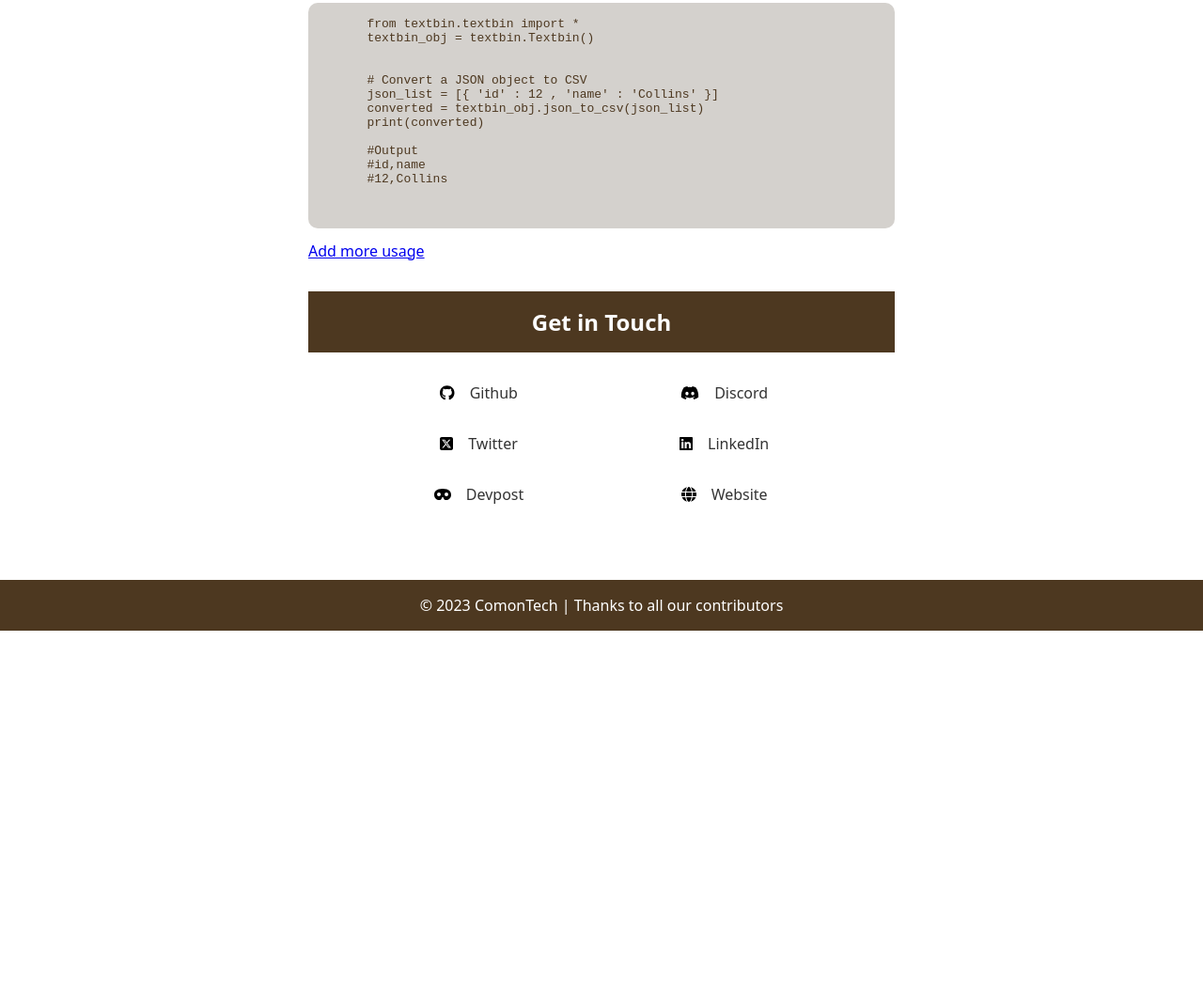
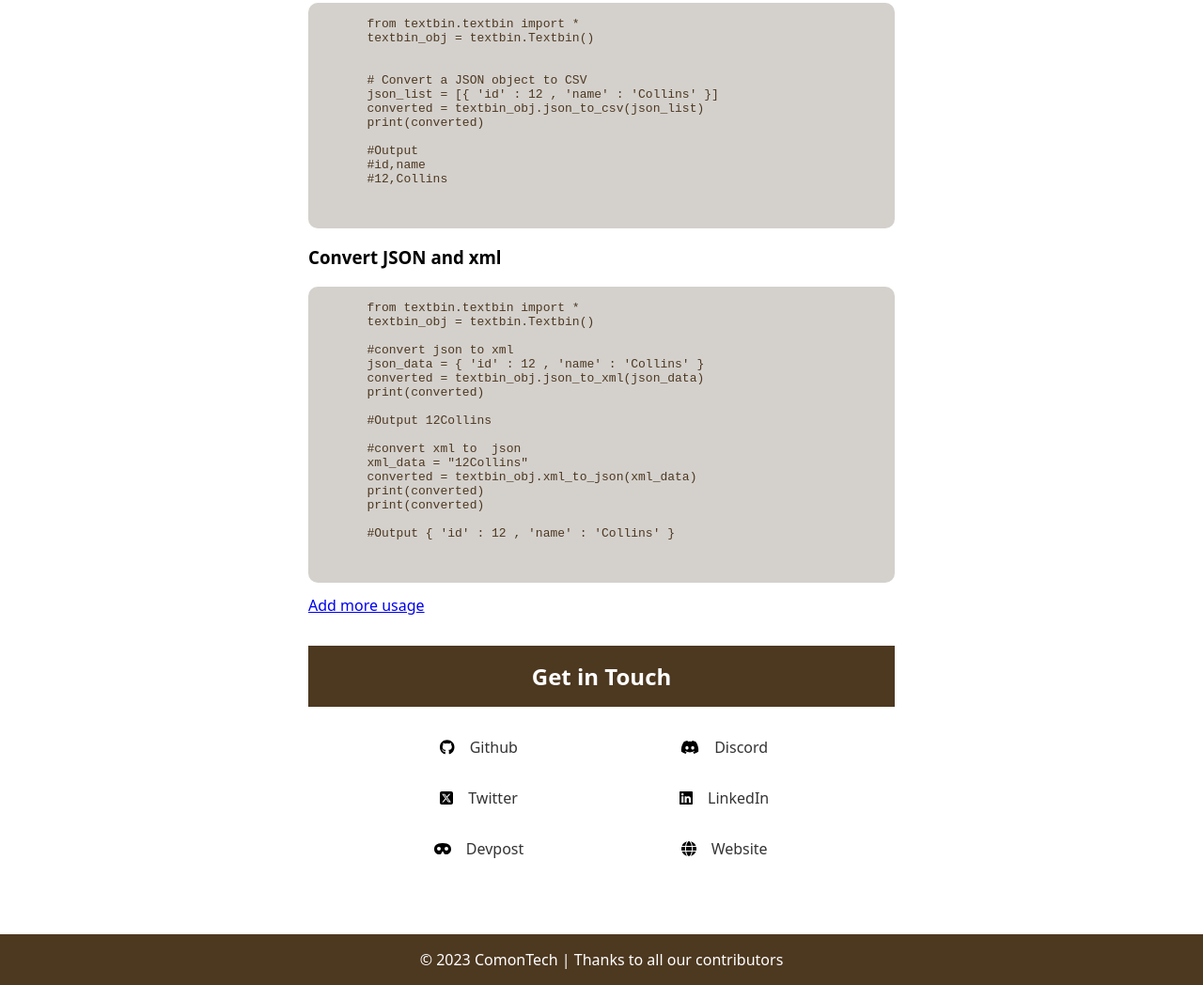
Before and after one commit to Comon-tech/Pytextbin, a plain HTML site: page docs/index.html in a window 1280 px wide. Shown: the part 2112-3160 px from the top of the page at 94% size. Before the commit the page ends 2783 px from the top, so only its background shows below. Drawn offline with Linux system fonts and the light colour scheme.

Commit message:
add xml to json

```diff
--- a/docs/index.html
+++ b/docs/index.html
@@ -126,6 +126,32 @@
       </code>
     </pre>
             </div>
+
+            <h3>Convert JSON and xml</h3>
+            <div >
+              <pre>
+        <code>
+        from textbin.textbin import *
+        textbin_obj = textbin.Textbin()
+
+        #convert json to xml
+        json_data = { 'id' : 12 , 'name' : 'Collins' }
+        converted = textbin_obj.json_to_xml(json_data)
+        print(converted)
+
+        #Output <item><id>12</id><name>Collins</name></item>
+
+        #convert xml to  json
+        xml_data = "<item><id>12</id><name>Collins</name></item>"
+        converted = textbin_obj.xml_to_json(xml_data)
+        print(converted)
+        print(converted)
+
+        #Output { 'id' : 12 , 'name' : 'Collins' }
+
+      </code>
+    </pre>
+            </div>
             <a href="https://github.com/Comon-tech/Pytextbin">Add more usage</a>
         </section>
         <section id="call-to-action">
```
Also changed, not shown: 2 other files.
